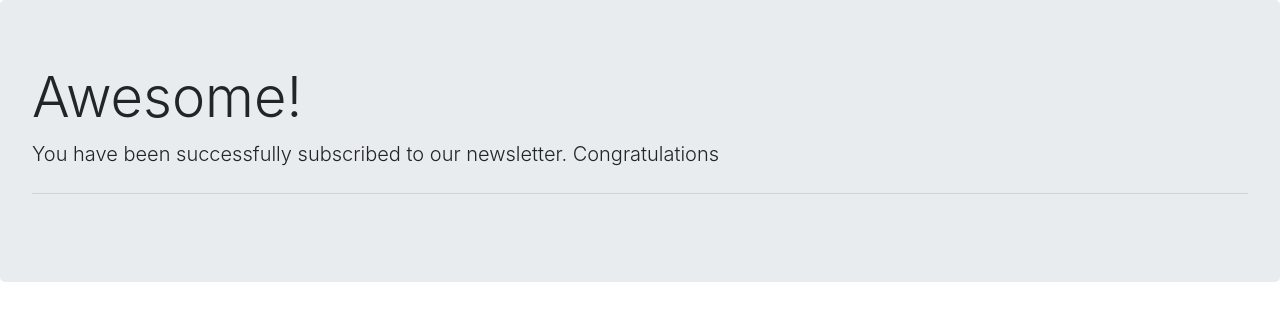
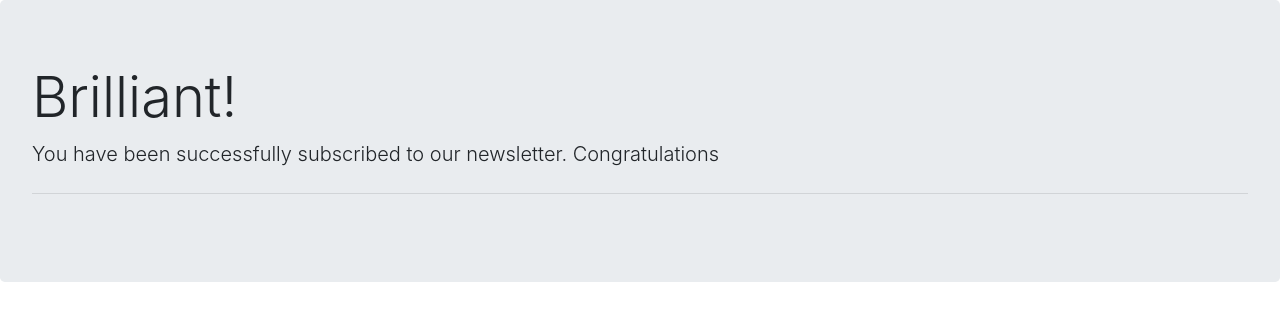
Before and after one commit to pranavich18/Newsleter-Signup, a website: page success.html in a window 1280 px wide. Drawn offline with nearby package versions, Linux system fonts and the light colour scheme.

Commit message:
Success Page H1 changed

```diff
--- a/game.js
+++ b/game.js
@@ -86,3 +86,6 @@ app.listen(process.env.PORT || 3000,function(){
 
 //Audience ID
 //6e10aa28a0
+
+//Deployed Website
+// https://glacial-cove-14206.herokuapp.com/
--- a/success.html
+++ b/success.html
@@ -7,7 +7,7 @@
   </head>
   <body>
     <div class="jumbotron">
-  <h1 class="display-4">Awesome!</h1>
+  <h1 class="display-4">Brilliant!</h1>
   <p class="lead">You have been successfully subscribed to our newsletter. Congratulations</p>
   <hr class="my-4">
 </div>
```
